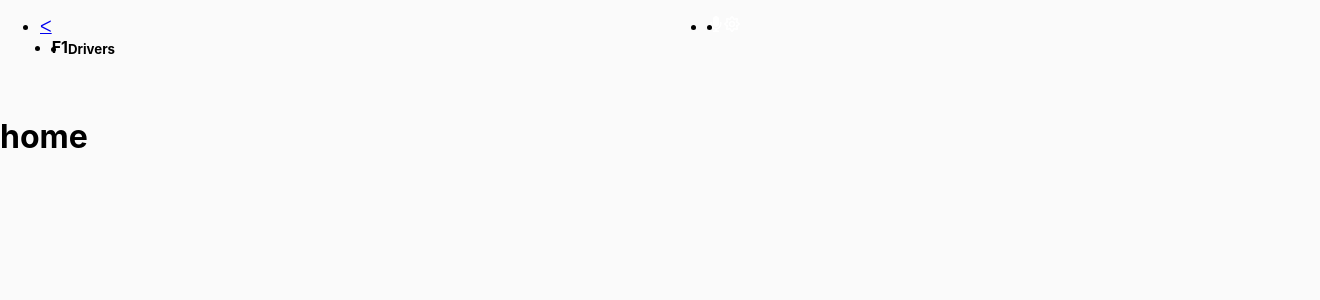
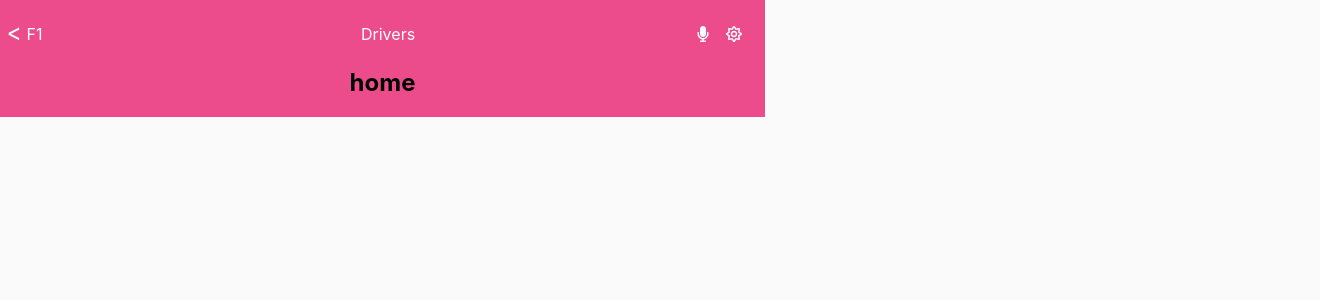
Before and after one commit to ivangonzalez224/F1-Drivers-Metrics, a React (Create React App) app: page / in a window 1280 px wide. Shown: the top 300 px of the page, 1320 px wide, since content can reach past the window. Built offline with nearby package versions, Linux system fonts and the light colour scheme.

Commit message:
Add react icons in nav bar

```diff
--- a/src/App.css
+++ b/src/App.css
@@ -6,7 +6,12 @@ body {
   background-color: #fafafa;
 }
 
-.main {
+.main_container {
   width: 100%;
+  background-color: #ec4c8b;
   max-width: 765px;
+  display: flex;
+  flex-direction: column;
+  align-items: center;
+  justify-content: center;
 }
--- a/src/App.js
+++ b/src/App.js
@@ -5,14 +5,14 @@ import Home from './components/pages/Home';
 import Details from './components/pages/Details';
 
 const App = () => (
-  <div>
+  <div className="main_container">
     <NavBar />
-    <main>
+    <section>
       <Routes>
         <Route path="/" element={<Home />} />
         <Route path="/details" element={<Details />} />
       </Routes>
-    </main>
+    </section>
   </div>
 );
 
--- a/src/assets/styles/NavBar.css
+++ b/src/assets/styles/NavBar.css
@@ -1,11 +1,40 @@
 nav {
     width: 100%;
+    color: #fff;
+    height: 48px;
 }
 nav ul {
     width: 100%;
-  display: flex;
+    padding: 1%;
+    display: flex;
+    justify-content: flex-start;
+    align-items: center;
+    box-sizing: border-box;
 }
 
-#nav_title {
-    width: 50%;
+nav ul li {
+    list-style: none;
+    display: flex;
+    align-items: center;
+    margin-right: 2%;
 }
+
+nav ul #nav_left {
+    width: 10%;
+    justify-content: flex-start;
+    align-items: center;
+}
+
+nav ul #nav_title {
+    width: 80%;
+    justify-content: center;
+}
+
+a {
+    margin-right: 10%;
+}
+.active {
+    text-decoration: none;
+    color: #fff;
+    font-weight: bold;
+}
--- a/src/components/NavBar.js
+++ b/src/components/NavBar.js
@@ -5,16 +5,14 @@ import { FaMicrophone, FaRegSun } from 'react-icons/fa';
 const NavBar = () => (
   <nav>
     <ul>
-      <li>
+      <li id="nav_left">
         <NavLink to="/">ᐸ</NavLink>
-      </li>
-      <li>
-        <h4>F1</h4>
+        <span>F1</span>
       </li>
       <li id="nav_title">
-        <h5>Drivers</h5>
+        <span>Drivers</span>
       </li>
-      <li>
+      <li id="nav_mic">
         <FaMicrophone style={{ color: '#fff' }} />
       </li>
       <li>
```
